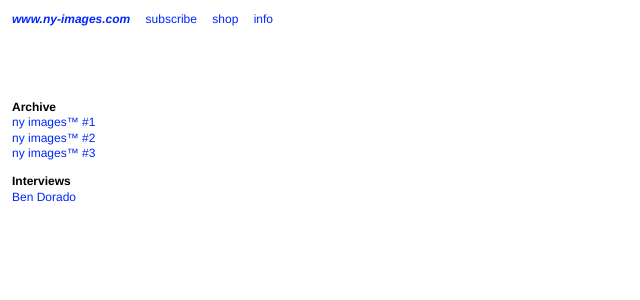
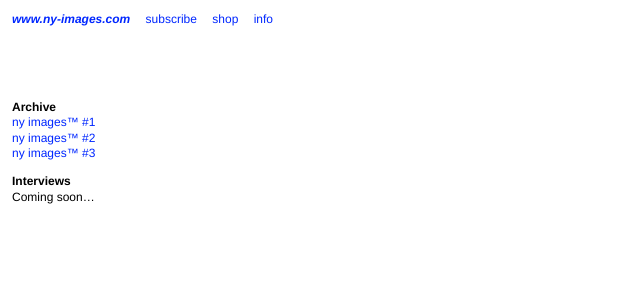
Before and after one commit to Notreyork/ny-images.com, a Jekyll site: the page built from index.md, in a window 1280 px wide. Shown: the top 300 px of the page, without its empty margins (0-640 px from the left). Built offline with Jekyll 4.4.1, drawn with Linux system fonts in a browser that asks for light colours.

Commit message:
Update index.md

```diff
--- a/index.md
+++ b/index.md
@@ -11,4 +11,4 @@ title: "ny images™"
 
 **Interviews**
 
-- [Ben Dorado](https://notreyork.github.io/ny_images-04-01-2023/)
+Coming soon...
```
